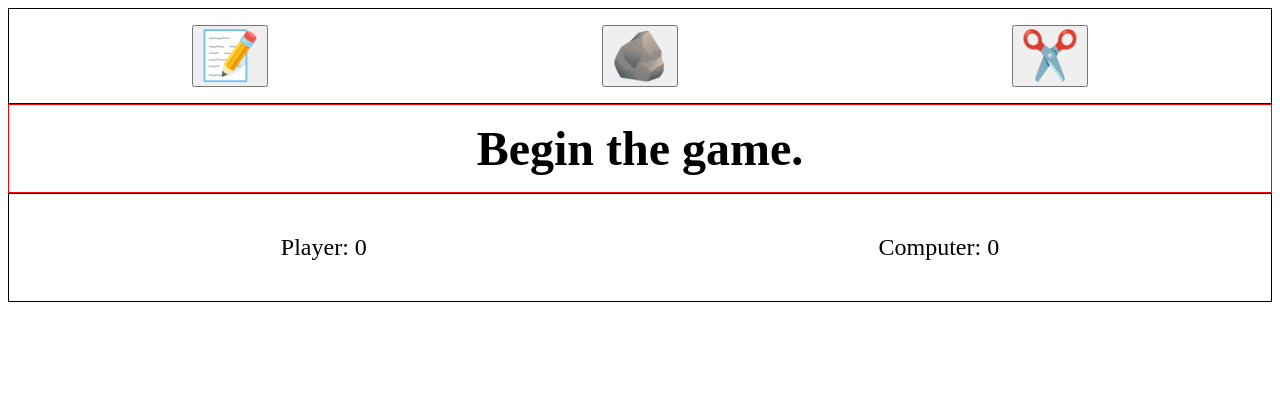
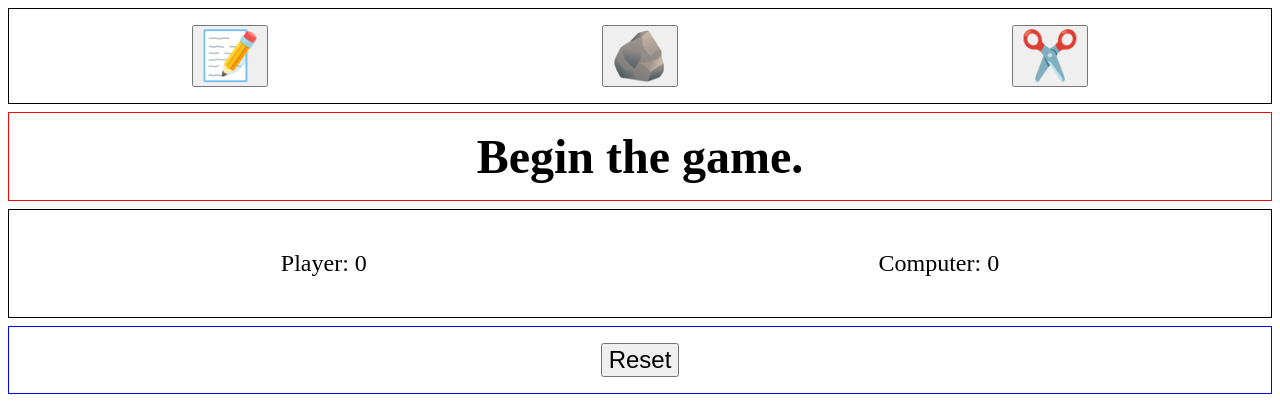
Before and after one commit to jacobalcu/rpsGame, a plain HTML site: page index.html in a window 1280 px wide. Drawn offline with Linux system fonts and the light colour scheme.

Commit message:
Added reset button and got it working

```diff
--- a/index.html
+++ b/index.html
@@ -18,6 +18,7 @@
         <p id="playerScore">Player: 0</p>
         <p id="compScore">Computer: 0</p>
       </div>
+      <div id="reset"><button>Reset</button></div>
     </div>
 
     <script src="script.js"></script>
--- a/script.js
+++ b/script.js
@@ -80,6 +80,15 @@ const paperBtn = document.getElementById("paper");
 const scissorsBtn = document.getElementById("scissors");
 const playerText = document.getElementById("playerScore");
 const compText = document.getElementById("compScore");
+const reset = document.getElementById("reset");
+
+reset.addEventListener("click", () => {
+  playerScore = 0;
+  compScore = 0;
+  totalGames = 0;
+  round = 0;
+  updateScores(0, 0);
+});
 
 rockBtn.addEventListener("click", () => {
   let compChoice = getComputerChoice();
--- a/styles/style.css
+++ b/styles/style.css
@@ -4,6 +4,12 @@
   border: 1px solid black;
   justify-content: space-around;
   padding: 16px;
+}
+
+.content {
+  display: flex;
+  flex-direction: column;
+  gap: 8px;
 }
 
 .scores {
@@ -22,3 +28,14 @@
 button {
   font-size: 48px;
 }
+
+#reset {
+  display: flex;
+  justify-content: center;
+  border: 1px solid blue;
+  padding: 16px;
+}
+
+#reset > button {
+  font-size: 24px;
+}
```
